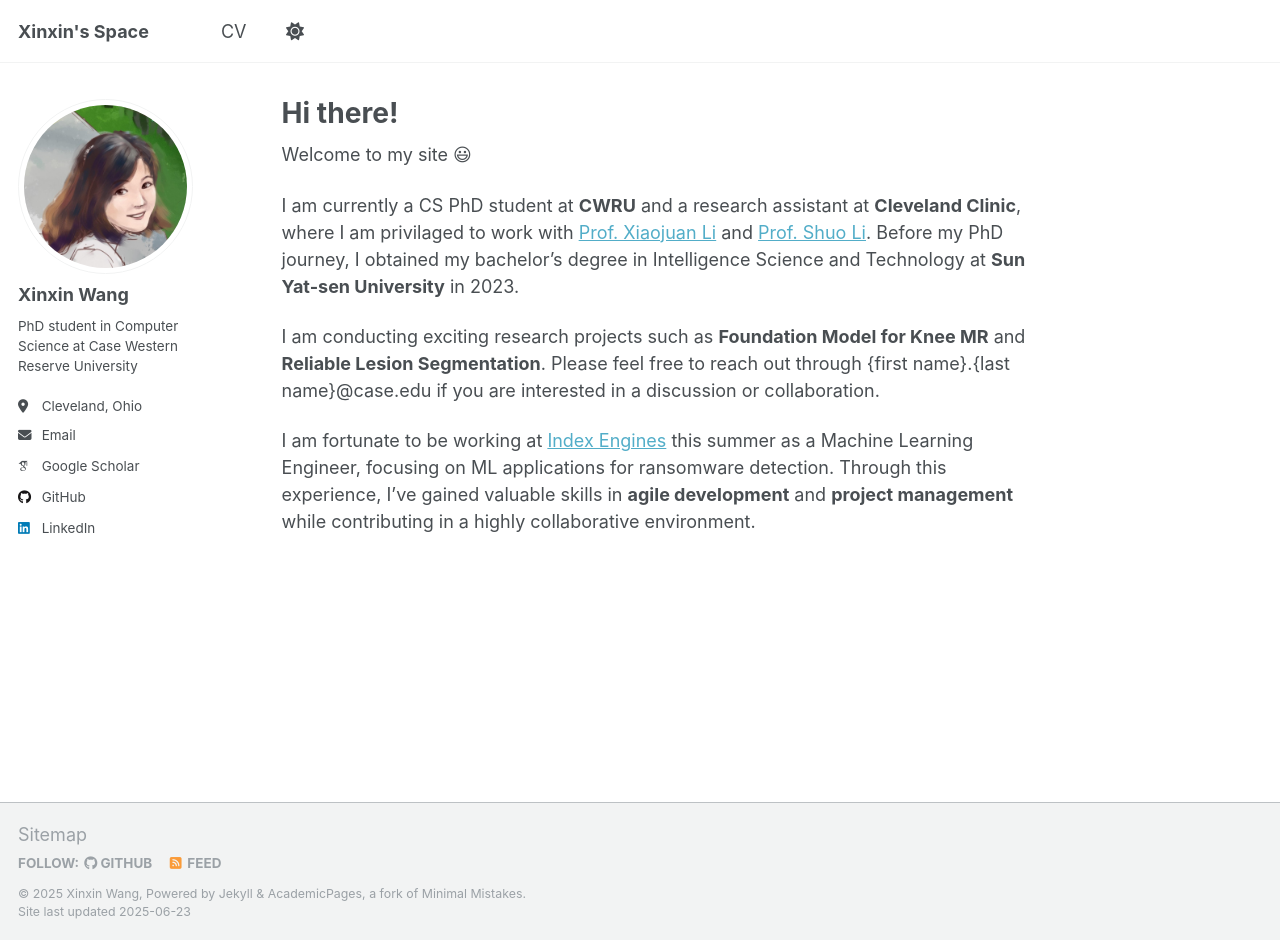
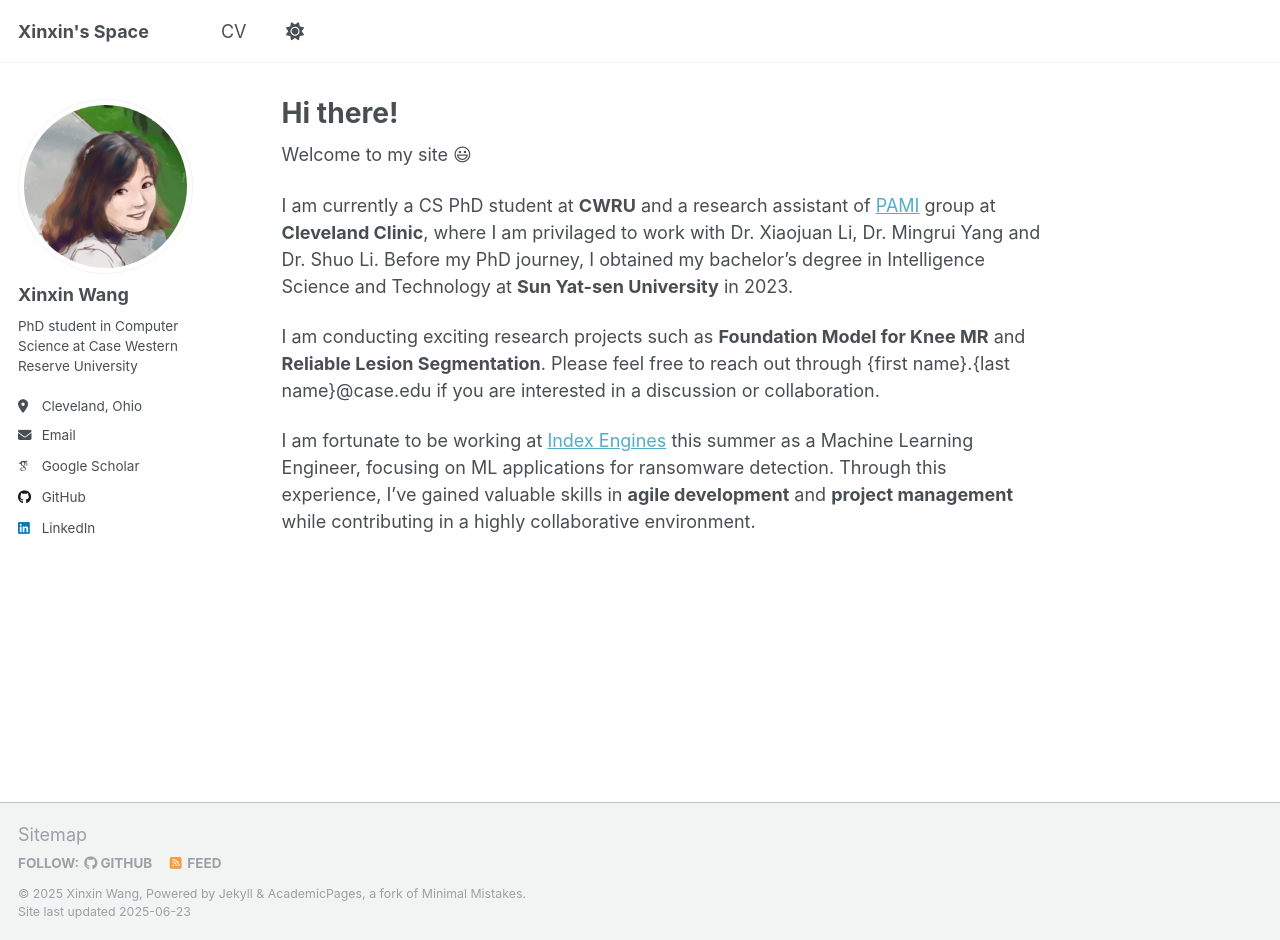
Before and after one commit to xinwxin/xinwxin.github.io, a Jekyll site: the page built from _pages/about.md, in a window 1280 px wide and 940 px high. Built offline with Jekyll 4.4.1, drawn with Linux system fonts in a browser that asks for light colours; emoji names are drawn with the system emoji font; some web fonts are replaced.

```diff
--- a/_pages/about.md
+++ b/_pages/about.md
@@ -9,7 +9,7 @@ redirect_from:
 
 Welcome to my site :smiley:
 
-I am currently a CS PhD student at **CWRU** and a research assistant at **Cleveland Clinic**, where I am privilaged to work with [Prof. Xiaojuan Li](https://www.lerner.ccf.org/biomedical-engineering/li/) and [Prof. Shuo Li](https://engineering.case.edu/about/school-directory/shuo-li). Before my PhD journey, I obtained my bachelor's degree in Intelligence Science and Technology at **Sun Yat-sen University** in 2023.
+I am currently a CS PhD student at **CWRU** and a research assistant of [PAMI](https://lerner.ccf.org/musculoskeletal-imaging/) group at **Cleveland Clinic**, where I am privilaged to work with Dr. Xiaojuan Li, Dr. Mingrui Yang and  Dr. Shuo Li. Before my PhD journey, I obtained my bachelor's degree in Intelligence Science and Technology at **Sun Yat-sen University** in 2023.
 
 I am conducting exciting research projects such as **Foundation Model for Knee MR** and **Reliable Lesion Segmentation**. Please feel free to reach out through {first name}.{last name}@case.edu if you are interested in a discussion or collaboration.
 
```
Also changed, not shown: _pages/cv.md (+1 -1 lines).
